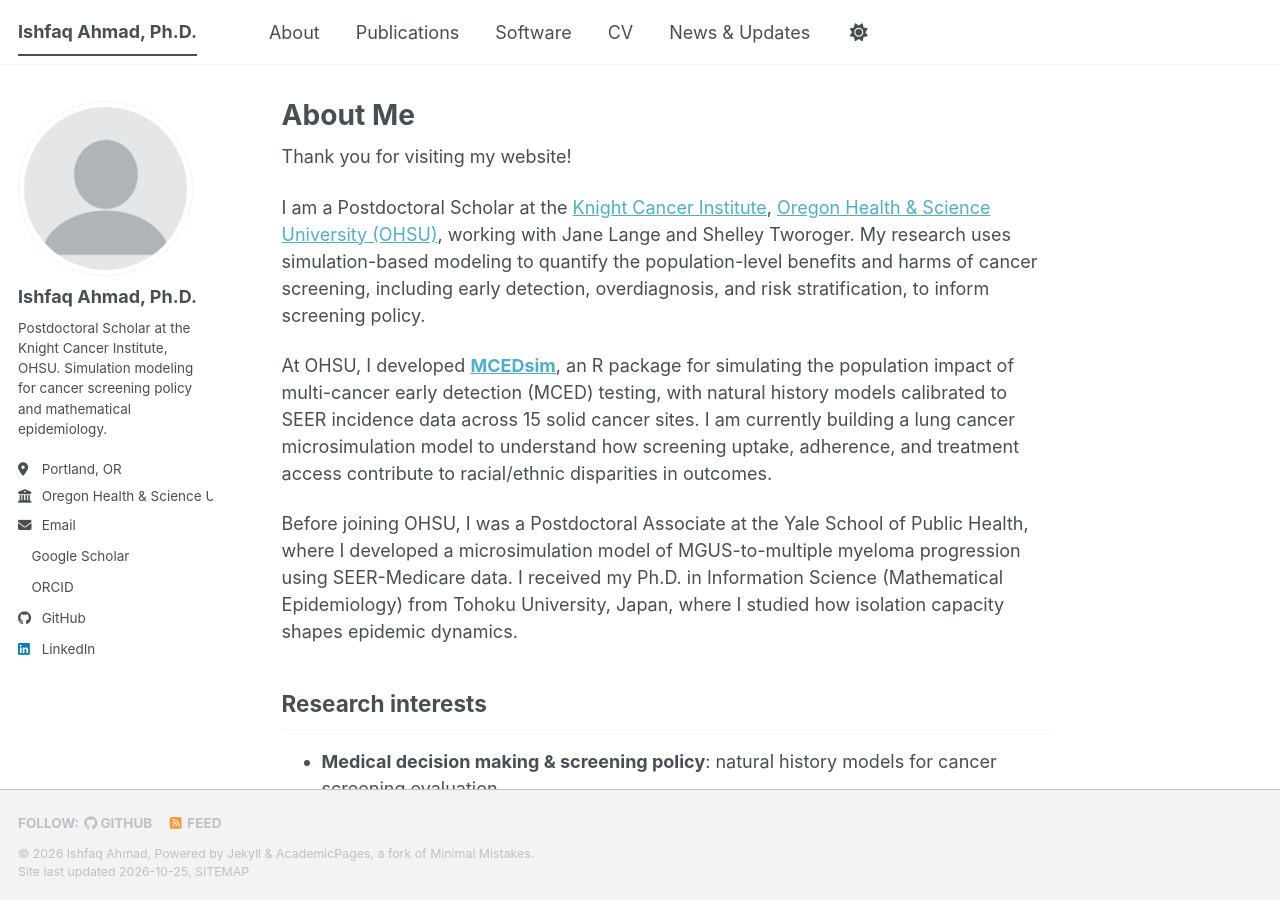
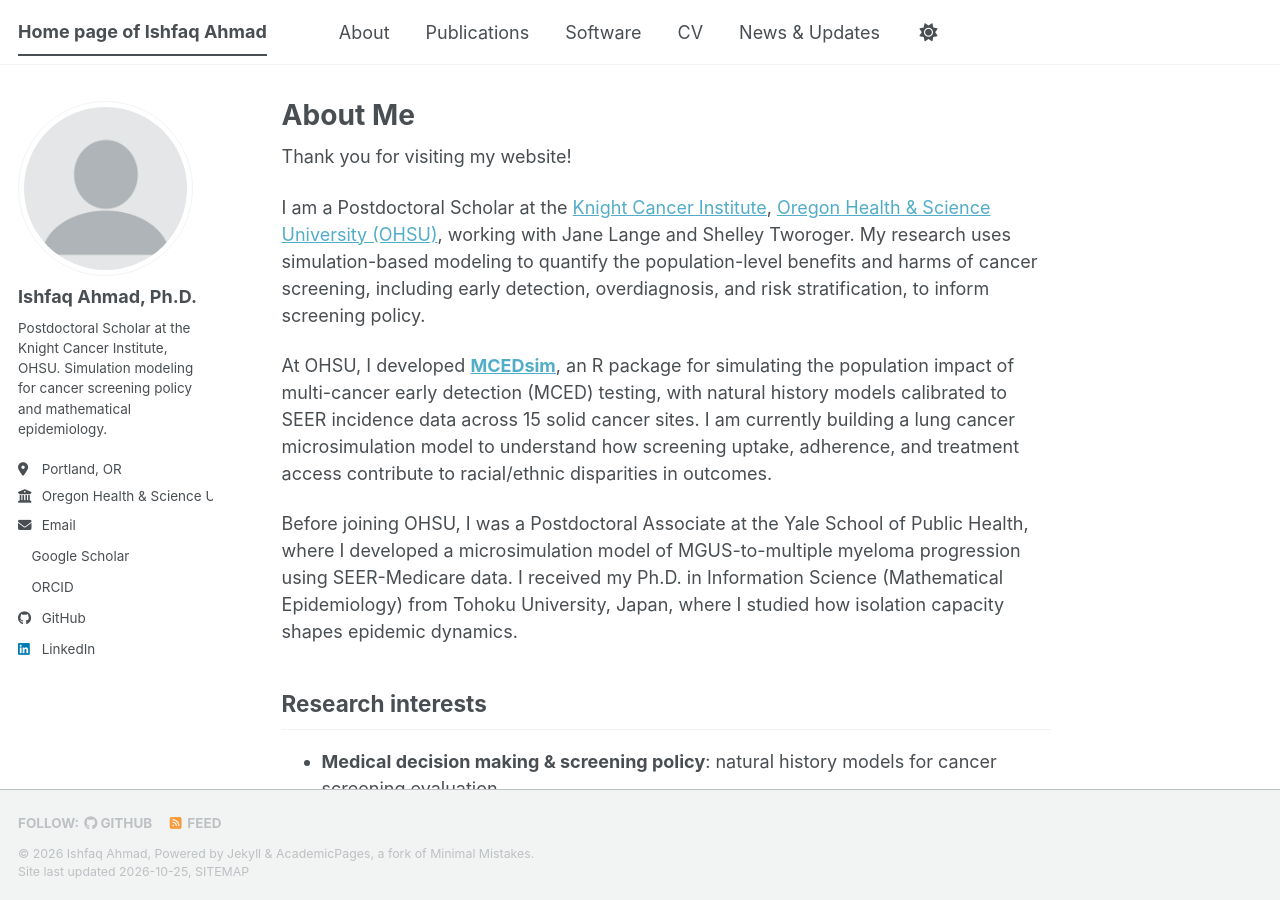
Before and after one commit to Ishfaq8899/Ishfaq8899.github.io, a Jekyll site: the page built from _pages/about.md, in a window 1280 px wide and 900 px high. Built offline with Jekyll 4.4.1, drawn with Linux system fonts in a browser that asks for light colours; a style sheet for code colours, icons or effects is not loaded.

Commit message:
Update _config.yml

```diff
--- a/_config.yml
+++ b/_config.yml
@@ -9,7 +9,8 @@
 # Basic Site Settings
 locale                   : "en-US"
 site_theme               : "default" # The available themes options are "default", "air", "sunrise", "mint", "dirt" and "contrast"
-title                    : "Ishfaq Ahmad, Ph.D."
+title                    : "Home page of Ishfaq Ahmad"
+bio                      : "Postdoc at Knight Cancer Institute, OHSU"
 title_separator          : "-"
 name                     : &name "Ishfaq Ahmad"
 description              : &description "Personal website of Ishfaq Ahmad, Postdoctoral Scholar in cancer screening and mathematical epidemiology modeling"
```
